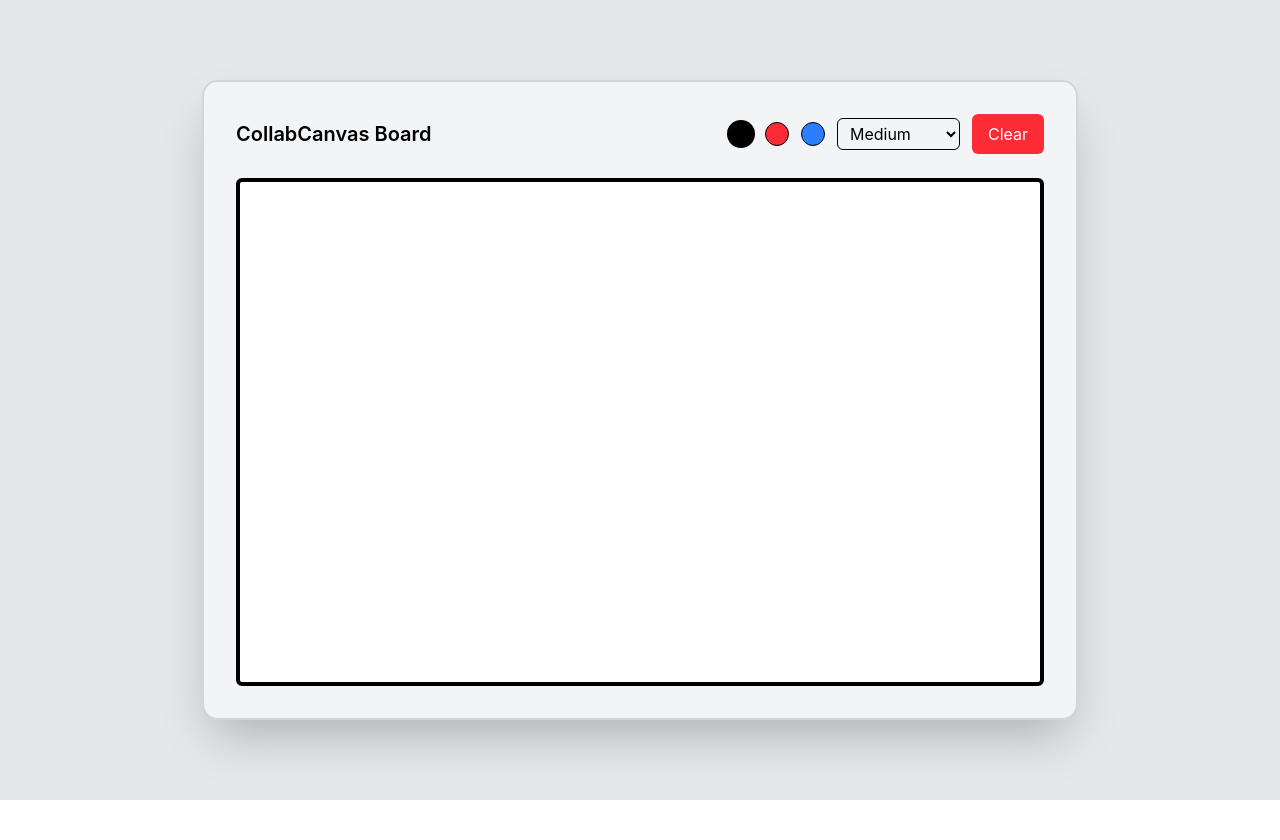
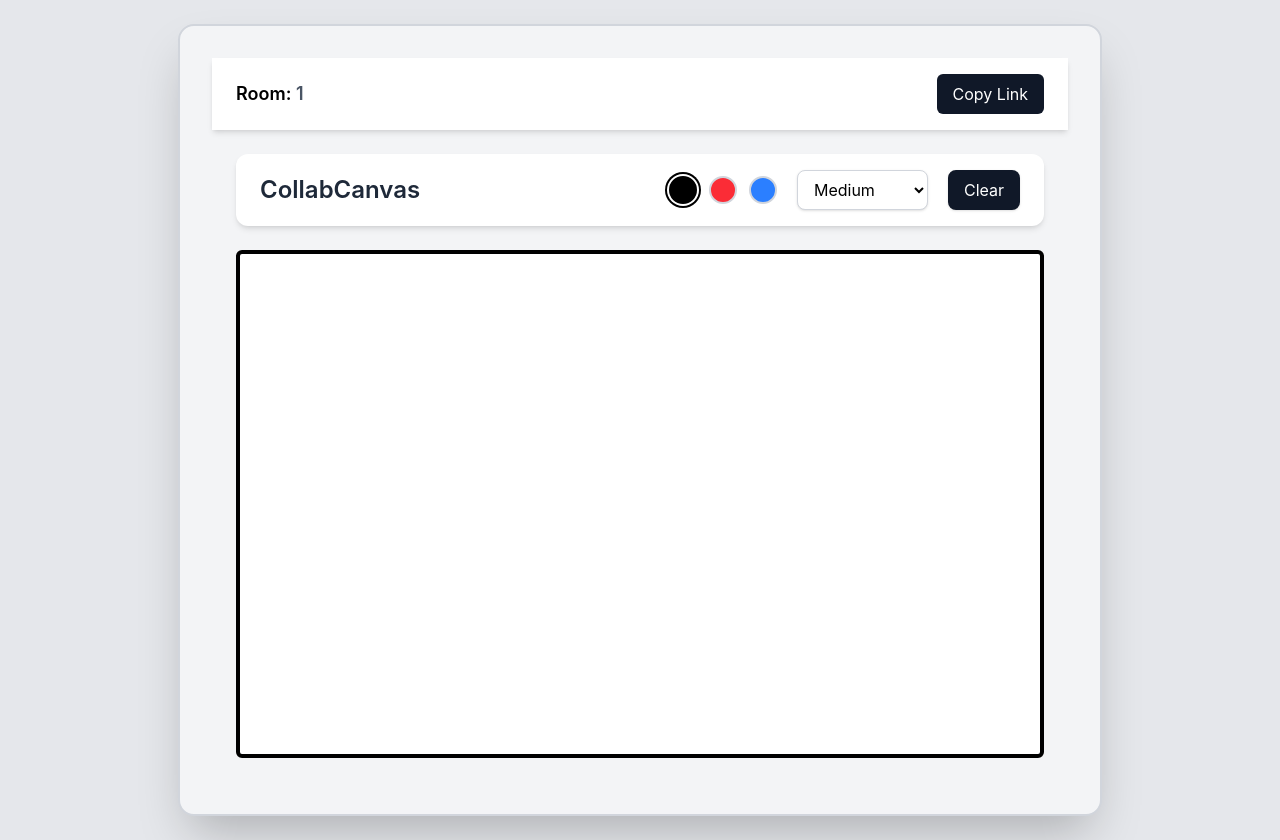
Before and after one commit to Aryan972/collab-canvas, a React (Vite) app in the folder client/: page /room/1 in a window 1280 px wide. Before the commit the page ends 800 px from the top, so only its background shows below. Built offline with nearby package versions, Linux system fonts and the light colour scheme; no server answers.

Commit message:
Updated the UI/UX Design

```diff
--- a/client/src/components/CanvasBoard.tsx
+++ b/client/src/components/CanvasBoard.tsx
@@ -24,6 +24,23 @@ export default function CanvasBoard({roomId} : CanvasBoardProps) {
     <div className="min-h-screen bg-gray-200 flex justify-center items-center p-6">
       <div className="bg-gray-100 p-8 rounded-2xl shadow-2xl border-2 border-gray-300">
 
+        {/* Header */}
+        <div className="bg-white shadow-md px-6 py-4 flex justify-between items-center">
+          <h2 className="text-lg font-semibold">
+            Room: <span className="text-gray-600">{roomId}</span>
+          </h2>
+
+          <button
+            onClick={() => navigator.clipboard.writeText(window.location.href)}
+            className="bg-gray-900 text-white px-4 py-2 rounded-md hover:bg-gray-700"
+          >
+            Copy Link
+          </button>
+        </div>
+
+        {/* Main Content */}
+        <div className="max-w-5xl mx-auto px-6 p-6">
+
           <Toolbar
             color={color}
             setColor={setColor}
@@ -38,6 +55,7 @@ export default function CanvasBoard({roomId} : CanvasBoardProps) {
             lineWidth={lineWidth}
             onClearRef={clearRef}
           />
+        </div>
 
       </div>
     </div>
--- a/client/src/components/Toolbar.tsx
+++ b/client/src/components/Toolbar.tsx
@@ -14,37 +14,45 @@ export default function Toolbar({
   onClear,
 }: ToolbarProps) {
   return (
-    <div className="flex justify-between items-center mb-6">
-      <h2 className="text-xl font-semibold">
-        CollabCanvas Board
-      </h2>
+    <div className="bg-white shadow-md rounded-xl px-6 py-4 mb-6 flex items-center justify-between">
+      {/* Left - Title */}
+      <h2 className="text-2xl font-semibold text-gray-800">CollabCanvas</h2>
 
+      {/* Right - Controls */}
+      <div className="flex items-center gap-5">
+        {/* Color Buttons */}
         <div className="flex items-center gap-3">
-        {/* Color Buttons */}
           <button
             onClick={() => setColor("black")}
-          className={`w-6 h-6 rounded-full border ${
-            color === "black" ? "ring-2 ring-black" : ""
+            className={`w-7 h-7 rounded-full border-2 transition ${
+              color === "black"
+                ? "ring-2 ring-offset-2 ring-black"
+                : "border-gray-300"
             } bg-black`}
           />
           <button
             onClick={() => setColor("red")}
-          className={`w-6 h-6 rounded-full border ${
-            color === "red" ? "ring-2 ring-black" : ""
+            className={`w-7 h-7 rounded-full border-2 transition ${
+              color === "red"
+                ? "ring-2 ring-offset-2 ring-black"
+                : "border-gray-300"
             } bg-red-500`}
           />
           <button
             onClick={() => setColor("blue")}
-          className={`w-6 h-6 rounded-full border ${
-            color === "blue" ? "ring-2 ring-black" : ""
+            className={`w-7 h-7 rounded-full border-2 transition ${
+              color === "blue"
+                ? "ring-2 ring-offset-2 ring-black"
+                : "border-gray-300"
             } bg-blue-500`}
           />
+        </div>
 
         {/* Stroke Width */}
         <select
           value={lineWidth}
           onChange={(e) => setLineWidth(Number(e.target.value))}
-          className="px-2 py-1 border rounded-md"
+          className="px-3 py-2 border border-gray-300 rounded-lg bg-white shadow-sm focus:outline-none focus:ring-2 focus:ring-blue-400"
         >
           <option value={1}>Thin</option>
           <option value={3}>Medium</option>
@@ -52,10 +60,10 @@ export default function Toolbar({
           <option value={10}>Extra Thick</option>
         </select>
 
-        {/* Clear */}
+        {/* Clear Button */}
         <button
           onClick={onClear}
-          className="px-4 py-2 bg-red-500 text-white rounded-md hover:bg-red-600 transition"
+          className="px-4 py-2 bg-gray-900 text-white rounded-lg hover:bg-gray-600 transition shadow-sm"
         >
           Clear
         </button>
--- a/client/src/pages/HomePage.tsx
+++ b/client/src/pages/HomePage.tsx
@@ -1,21 +1,51 @@
 import { useNavigate } from "react-router-dom";
+import { useState } from "react";
 
 export default function HomePage() {
   const navigate = useNavigate();
+  const [roomInput, setRoomInput] = useState("");
 
-  function createRoom() { //creating a unique room id
+  function createRoom() {
     const roomId = Math.random().toString(36).substring(2, 8);
     navigate(`/room/${roomId}`);
   }
 
+  function joinRoom() {
+    if (!roomInput.trim()) return;
+    navigate(`/room/${roomInput}`);
+  }
+
   return (
-    <div className="min-h-screen flex justify-center items-center">
-      <button
-        onClick={createRoom}
-        className="px-6 py-3 bg-blue-600 text-white rounded-md"
-      >
-        Create Room
-      </button>
+    <div className="min-h-screen bg-gray-200 flex flex-col items-center justify-center text-white px-6">
+      <h1 className="text-4xl font-bold text-gray-800 mb-6">CollabCanvas</h1>
+      <p className="text-gray-500 mb-10 text-center max-w-md">
+        Real-time collaborative whiteboard with room-based drawing and live synchronization.
+      </p>
+
+      <div className="bg-white p-8 rounded-xl shadow-xl w-full max-w-md space-y-6">
+        <button
+          onClick={createRoom}
+          className="w-full bg-gray-900 hover:bg-gray-500 transition py-3 rounded-lg font-semibold transition"
+        >
+          Create New Room
+        </button>
+
+        <div className="flex gap-2">
+          <input
+            type="text"
+            placeholder="Enter Room ID"
+            value={roomInput}
+            onChange={(e) => setRoomInput(e.target.value)}
+            className="flex-1 px-3 py-2 rounded-lg border border-gray-300 focus:outline-none focus:ring-1 focus:ring-gray-400 text-black"
+          />
+          <button
+            onClick={joinRoom}
+            className="bg-gray-900 hover:bg-gray-500 px-4 rounded-lg"
+          >
+            Join
+          </button>
+        </div>
+      </div>
     </div>
   );
 }
```
Lines whose indentation alone changed are shown as unchanged.
